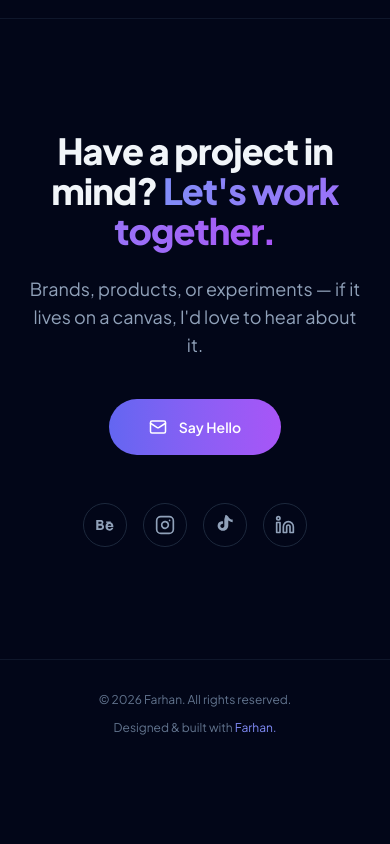
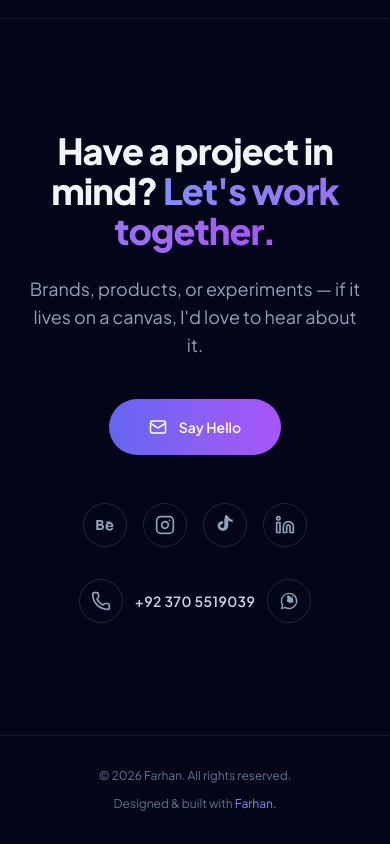
Before and after one commit to farhanrathore708/portfolio, a Next.js app: page / in a window 390 px wide. Shown: the part 4443-5287 px from the top of the page. Before the commit the page ends 5211 px from the top, so only its background shows below. Built offline with nearby package versions, Linux system fonts and the light colour scheme.

Commit message:
Add phone contact rows (call + WhatsApp) to footer

```diff
--- a/components/Footer.tsx
+++ b/components/Footer.tsx
@@ -2,8 +2,8 @@
 
 import { useEffect, useState } from "react";
 import { motion, type Variants } from "framer-motion";
-import { Mail } from "lucide-react";
-import { socials } from "@/components/SocialLinks";
+import { Mail, Phone } from "lucide-react";
+import { whatsappIcon as WhatsappIcon, socials } from "@/components/SocialLinks";
 
 const fadeUp: Variants = {
   hidden: { opacity: 0, y: 28 },
@@ -89,6 +89,34 @@ export default function Footer() {
             </a>
           ))}
         </motion.div>
+
+        {/* Phone: call + WhatsApp */}
+        <motion.div
+          variants={fadeUp}
+          className="mt-8 flex items-center justify-center gap-3"
+        >
+          <a
+            href="tel:+923705519039"
+            aria-label="Call Farhan"
+            title="Call +92 370 5519039"
+            className="flex h-11 w-11 items-center justify-center rounded-full border border-slate-800 text-slate-400 transition-all duration-300 hover:scale-110 hover:border-accent/60 hover:text-accent-bright hover:shadow-[0_0_25px_-5px_rgba(129,140,248,0.5)] focus-visible:outline-2 focus-visible:outline-accent-bright"
+          >
+            <Phone className="h-5 w-5" />
+          </a>
+          <span className="text-sm font-semibold tracking-wide text-slate-300 sm:text-base">
+            +92 370 5519039
+          </span>
+          <a
+            href="https://wa.me/923705519039"
+            target="_blank"
+            rel="noopener noreferrer"
+            aria-label="WhatsApp Farhan"
+            title="WhatsApp +92 370 5519039"
+            className="flex h-11 w-11 items-center justify-center rounded-full border border-slate-800 text-slate-400 transition-all duration-300 hover:scale-110 hover:border-accent/60 hover:text-accent-bright hover:shadow-[0_0_25px_-5px_rgba(129,140,248,0.5)] focus-visible:outline-2 focus-visible:outline-accent-bright"
+          >
+            <WhatsappIcon className="h-5 w-5" />
+          </a>
+        </motion.div>
       </div>
 
       {/* Bottom bar */}
--- a/components/SocialLinks.tsx
+++ b/components/SocialLinks.tsx
@@ -59,11 +59,21 @@ function LinkedinIcon(props: React.SVGProps<SVGSVGElement>) {
   );
 }
 
+function WhatsappIcon(props: React.SVGProps<SVGSVGElement>) {
+  return (
+    <svg viewBox="0 0 24 24" fill="currentColor" aria-hidden {...props}>
+      <path d="M17.472 14.382c-.297-.149-1.758-.867-2.03-.967-.273-.099-.471-.148-.67.15-.197.297-.767.966-.94 1.164-.173.199-.347.223-.644.075-.297-.15-1.255-.463-2.39-1.475-.883-.788-1.48-1.761-1.653-2.059-.173-.297-.018-.458.13-.606.134-.133.347-.347.52-.52.174-.174.232-.298.347-.497.116-.199.058-.371-.058-.52-.116-.148-.058-.371-.058-.52 0-.148-.058-.371-.058-.52 0-.148.058-.371.058-.52 0-.148-.174-.52-.347-.694-.173-.173-.058-.52.058-.694.116-.173.232-.347.347-.52.116-.173.29-.199.449-.24.28-.075.558-.075.857-.075.297 0 .644.058.892.232.247.173.545.371.792.619.247.247.495.52.692.767.198.247.419.462.641.62.222.157.438.284.653.379.214.095.429.102.644.057.215-.044.406-.114.574-.21.168-.097.308-.203.42-.318.113-.114.203-.24.27-.379.067-.138.1-.28.1-.425 0-.145-.05-.28-.15-.399-.1-.119-.227-.21-.38-.27-.153-.058-.31-.08-.468-.06-.166.02-.294.078-.385.172-.09.095-.135.2-.135.303 0 .103.05.197.15.28.099.083.222.148.368.194.146.046.297.07.45.07.155 0 .282-.04.38-.12.098-.08.147-.186.147-.32 0-.132-.05-.24-.147-.32-.098-.078-.223-.13-.37-.153-.148-.022-.3-.03-.46-.03M12.04 2c-5.46 0-9.91 4.45-9.91 9.91 0 1.75.46 3.45 1.32 4.95L2.057 22l5.3-1.39c1.45.79 3.08 1.21 4.73 1.21 5.46 0 9.91-4.45 9.91-9.91 0-2.65-1.03-5.14-2.9-7.01A9.82 9.82 0 0 0 12.04 2m0 1.67c2.2 0 4.26.86 5.82 2.42a8.18 8.18 0 0 1 2.41 5.83c0 4.54-3.7 8.24-8.24 8.24-1.48 0-2.93-.4-4.2-1.15l-.3-.18-3.12.82.83-3.04-.2-.31a8.2 8.2 0 0 1-1.26-4.38c0-4.54 3.7-8.24 8.24-8.24z" />
+    </svg>
+  );
+}
+
 export interface Social {
   label: string;
   href: string;
   Icon: React.ComponentType<React.SVGProps<SVGSVGElement>>;
 }
+
+export const whatsappIcon = WhatsappIcon;
 
 export const socials: Social[] = [
   {
```
